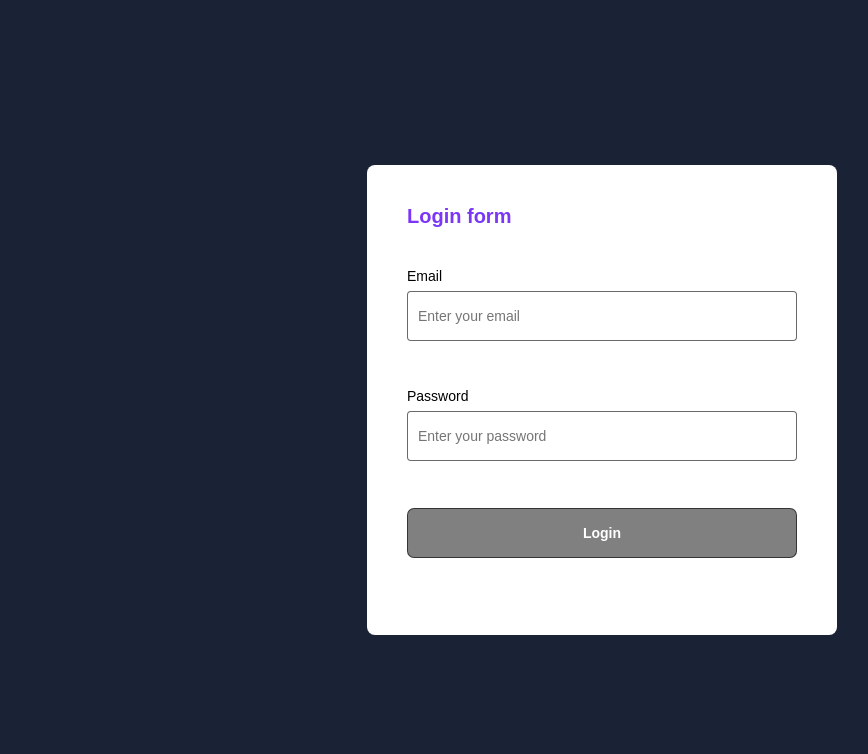
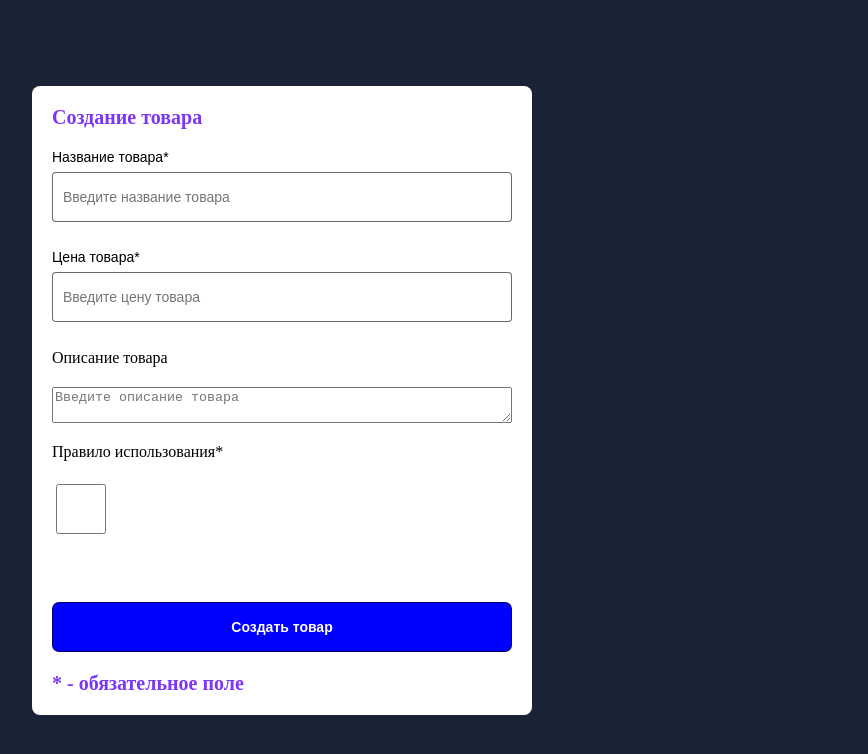
Before and after one commit to AGaleeva/react-typescript, a React (Create React App) app: page / in a window 1280 px wide. Shown: the top 754 px of the page, without its empty margins (38-906 px from the left). Built offline with nearby package versions, Linux system fonts and the light colour scheme.

Commit message:
hw25 added

```diff
--- a/src/App.tsx
+++ b/src/App.tsx
@@ -10,6 +10,7 @@ import Homework23 from 'homeworks/homework23';
 import Lesson24 from 'lessons/lesson24';
 import Homework24 from 'homeworks/homework24';
 import Lesson25 from 'lessons/lesson25';
+import Homework25 from 'homeworks/homework25';
 
 function App() {
   return (
@@ -20,13 +21,14 @@ function App() {
       {/* <Lesson21 /> */}
       {/* <Lesson22 /> */}
       {/* <Lesson24 /> */}
-      <Lesson25 />
+      {/* <Lesson25 /> */}
 
       {/* <Homework20 /> */}
       {/* <Homework21 /> */}
       {/* <Homework22 /> */}
       {/* <Homework23 /> */}
       {/* <Homework24 /> */}
+      <Homework25 />
     {/* </div> */}
     </>
   );
--- /dev/null
+++ b/src/homeworks/homework25/Homework25.tsx
@@ -0,0 +1,133 @@
+import { useState } from "react";
+import { useFormik } from "formik";
+import * as Yup from "yup";
+
+import Input from "components/input";
+import Button from "components/button";
+
+import {
+  Homework25Wrapper,
+  ShopForm,
+  ProductCard,
+  ProductInfoContainer,
+  ProductParBig,
+  ProductParSmall,
+  Checkbox,
+  ErrorContainer,
+  Text,
+} from "./styles";
+
+// этот интерфейс для типизации в формике вообще необязателен
+interface FormValues {
+  productName: string;
+  productPrice: string;
+  productDescription: string;
+  termsOfUse: boolean;
+}
+
+interface Product {
+  productName: string;
+  productPrice: string;
+  productDescription: string;
+}
+
+function Homework25() {
+  // Создаем state, в котором будут храниться данные созданного продукта в виде объекта и с помощью этого стейта будет отображаться карточка
+  const [product, setProduct] = useState<Product | undefined>(undefined);
+
+  const validationSchema = Yup.object().shape({
+    productName: Yup.string()
+      .required("Необходимо ввести название товара")
+      .min(2, "Минимальное количество символов: 2")
+      .max(100, "Максимальное количество символов: 100"),
+    productPrice: Yup.number()
+      .typeError("Цена товара длжна быть числом")
+      .required("Необходимо ввести цену товара")
+      // max в number работает по-другому, 15 - не максимальное количество символов,
+      // а максимальное число
+      .test("len", "Max 15 numbers", (val) => val.toString().length <= 15),
+    // .max(1500, "Максимальная цена: 1500"),
+    productDescription: Yup.string().max(
+      150,
+      "Максимальное количество символов: 150"
+    ),
+    termsOfUse: Yup.boolean().oneOf([true], 'Необходимо поставить "галочку"'),
+  });
+
+  const formik = useFormik({
+    initialValues: {
+      productName: "",
+      productPrice: "",
+      productDescription: "",
+      termsOfUse: false,
+    } as FormValues,
+    validationSchema,
+    onSubmit: (values) => {
+      console.log("submit");
+
+      setProduct({
+        productName: values.productName,
+        productPrice: values.productPrice,
+        productDescription: values.productDescription,
+      });
+    },
+  });
+
+  return (
+    <Homework25Wrapper>
+      <ShopForm onSubmit={formik.handleSubmit}>
+        <Text>Создание товара</Text>
+        <Input
+          label="Название товара*"
+          placeholder="Введите название товара"
+          name="productName"
+          value={formik.values.productName}
+          onChange={formik.handleChange}
+          error={formik.errors.productName}
+        />
+        <Input
+          label="Цена товара*"
+          placeholder="Введите цену товара"
+          name="productPrice"
+          value={formik.values.productPrice}
+          onChange={formik.handleChange}
+          error={formik.errors.productPrice}
+        />
+        <p>Описание товара</p>
+        <textarea
+          placeholder="Введите описание товара"
+          name="productDescription"
+          value={formik.values.productDescription}
+          onChange={formik.handleChange}
+        />
+        <p>Правило использования*</p>
+        <Checkbox
+          onChange={formik.handleChange}
+          name="termsOfUse"
+          type="checkbox"
+        />
+        <ErrorContainer>{formik.errors.termsOfUse}</ErrorContainer>
+        <Button name="Создать товар" type="submit"></Button>
+        <Text>* - обязательное поле</Text>
+      </ShopForm>
+      {product && (
+        <ProductCard>
+          <ProductInfoContainer>
+            <ProductParSmall>Название товара</ProductParSmall>
+            <ProductParBig>{product?.productName}</ProductParBig>
+          </ProductInfoContainer>
+          <ProductInfoContainer>
+            <ProductParSmall>Цена товара</ProductParSmall>
+            <ProductParBig>{product?.productPrice}</ProductParBig>
+          </ProductInfoContainer>
+          <ProductInfoContainer>
+            <ProductParSmall>Описание товара</ProductParSmall>
+            <ProductParBig>{product?.productDescription}</ProductParBig>
+          </ProductInfoContainer>
+        </ProductCard>
+      )}
+    </Homework25Wrapper>
+  );
+}
+
+export default Homework25;
--- /dev/null
+++ b/src/homeworks/homework25/index.ts
@@ -0,0 +1,3 @@
+import Homework25 from "./Homework25";
+
+export default Homework25;
--- /dev/null
+++ b/src/homeworks/homework25/styles.ts
@@ -0,0 +1,73 @@
+import styled from "styled-components";
+import { colors } from "styles/colors";
+
+export const Homework25Wrapper = styled.div`
+  display: flex;
+  flex-direction: row;
+  justify-content: space-between;
+  align-items: center;
+  padding: 70px;
+  width: 100%;
+  height: 100%;
+  gap: 100px;
+  background-color: ${colors.primary};
+`;
+
+export const ShopForm = styled.form`
+  display: flex;
+  flex-direction: column;
+  gap: 20px;
+  min-width: 500px;
+  min-height: 300px;
+  max-height: fit-content;
+  max-width: fit-content;
+  padding: 20px;
+  border-radius: 8px;
+  background-color: white;
+`;
+
+export const ProductCard = styled.div`
+  display: flex;
+  flex-direction: column;
+  //align-items: center;
+  gap: 20px;
+  min-width: 300px;
+  min-height: 300px;
+  max-width: fit-content;
+  max-height: fit-content;
+  padding: 20px;
+  background-color: white;
+`;
+
+export const Text = styled.p`
+  font-size: 20px;
+  font-weight: bold;
+  color: rgb(123, 54, 247);
+`;
+
+export const ProductParSmall = styled.p`
+  font-size: 16px;
+  color: grey;
+`;
+
+export const ProductParBig = styled.p`
+  font-size: 28px;
+  font-weight: 500;
+`;
+
+export const ProductInfoContainer = styled.div`
+  display: flex;
+  flex-direction: column;
+  gap: 6px;
+`;
+
+export const Checkbox = styled.input`
+  width: 50px;
+  height: 50px;
+`;
+
+export const ErrorContainer = styled.div`
+  min-height: 25px;
+  font-size: 20px;
+  color: red;
+`;
```
